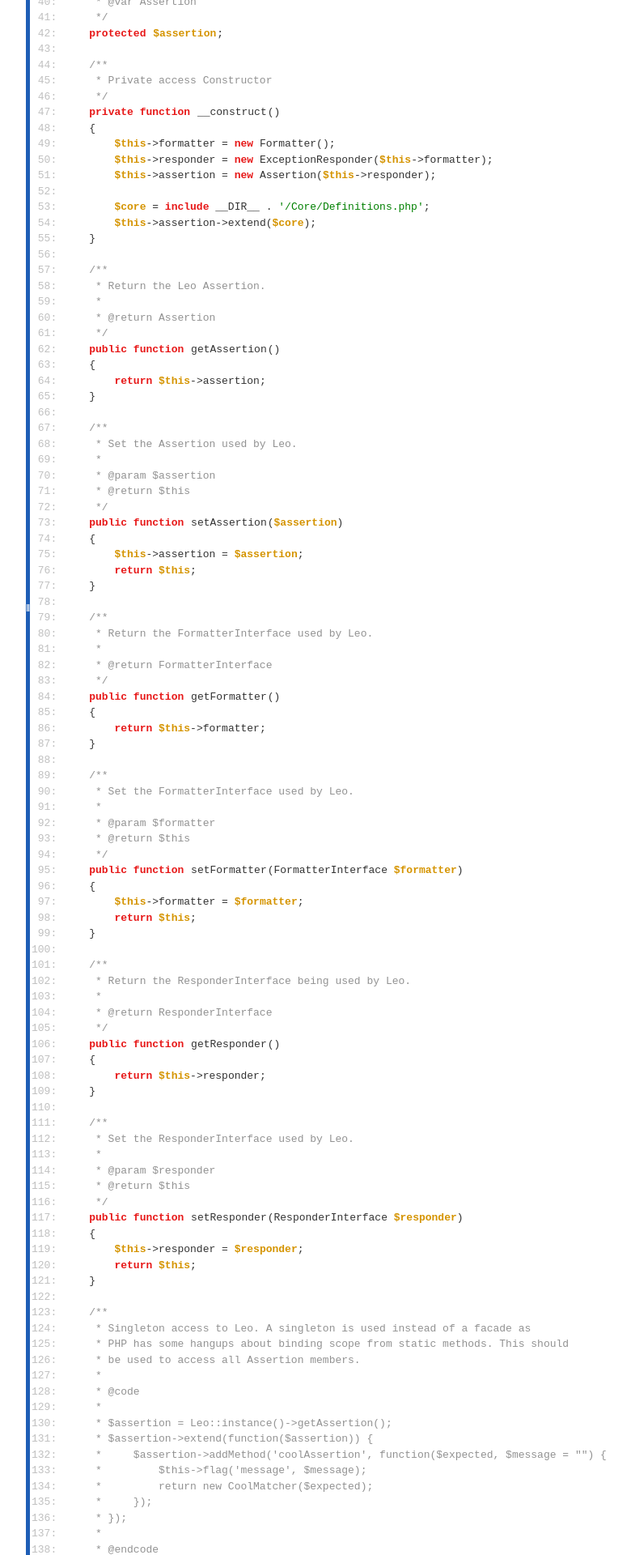
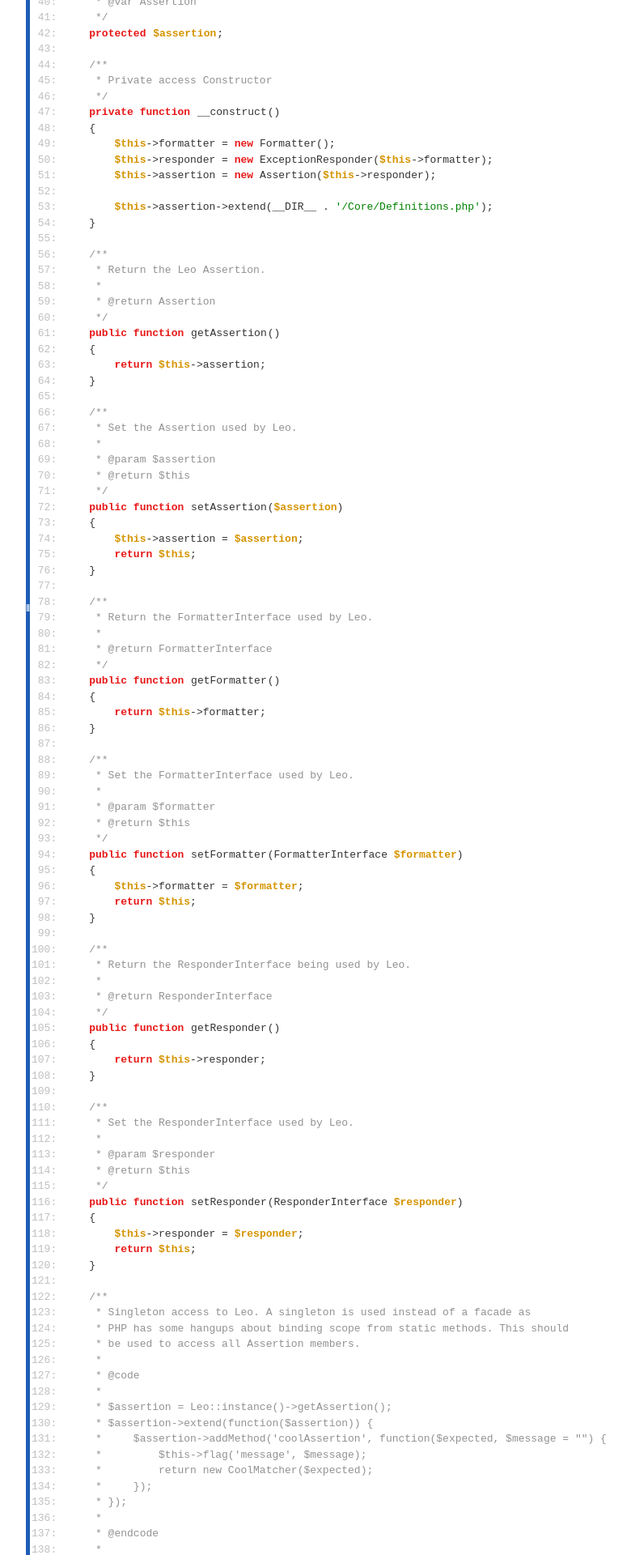
Before and after one commit to peridot-php/leo, a Jekyll site: the page docs/source-class-Peridot.Leo.Leo.html, which Jekyll copies as it is, in a window 1280 px wide. Shown: the part 800-2720 px from the top of the page at 81% size, without its empty margins (238-1018 px from the left). Built offline with Jekyll 4.4.1, drawn with Linux system fonts in a browser that asks for light colours; some of the changed text lies outside the part shown.

Commit message:
update assertion api docs

```diff
--- a/docs/source-class-Peridot.Leo.Leo.html
+++ b/docs/source-class-Peridot.Leo.Leo.html
@@ -152,104 +152,103 @@
 </span><span id="50" class="l"><a class="l" href="#50"> 50: </a>        <span class="php-var">$this</span>-&gt;responder = <span class="php-keyword1">new</span> ExceptionResponder(<span class="php-var">$this</span>-&gt;formatter);
 </span><span id="51" class="l"><a class="l" href="#51"> 51: </a>        <span class="php-var">$this</span>-&gt;assertion = <span class="php-keyword1">new</span> Assertion(<span class="php-var">$this</span>-&gt;responder);
 </span><span id="52" class="l"><a class="l" href="#52"> 52: </a>
-</span><span id="53" class="l"><a class="l" href="#53"> 53: </a>        <span class="php-var">$core</span> = <span class="php-keyword1">include</span> __DIR__ . <span class="php-quote">'/Core/Definitions.php'</span>;
-</span><span id="54" class="l"><a class="l" href="#54"> 54: </a>        <span class="php-var">$this</span>-&gt;assertion-&gt;extend(<span class="php-var">$core</span>);
-</span><span id="55" class="l"><a class="l" href="#55"> 55: </a>    }
-</span><span id="56" class="l"><a class="l" href="#56"> 56: </a>
-</span><span id="57" class="l"><a class="l" href="#57"> 57: </a>    <span class="php-comment">/**
-</span></span><span id="58" class="l"><a class="l" href="#58"> 58: </a><span class="php-comment">     * Return the Leo Assertion.
-</span></span><span id="59" class="l"><a class="l" href="#59"> 59: </a><span class="php-comment">     *
-</span></span><span id="60" class="l"><a class="l" href="#60"> 60: </a><span class="php-comment">     * @return Assertion
-</span></span><span id="61" class="l"><a class="l" href="#61"> 61: </a><span class="php-comment">     */</span>
-</span><span id="62" class="l"><a class="l" href="#62"> 62: </a>    <span class="php-keyword1">public</span> <span class="php-keyword1">function</span> <a id="_getAssertion" href="#_getAssertion">getAssertion</a>()
-</span><span id="63" class="l"><a class="l" href="#63"> 63: </a>    {
-</span><span id="64" class="l"><a class="l" href="#64"> 64: </a>        <span class="php-keyword1">return</span> <span class="php-var">$this</span>-&gt;assertion;
-</span><span id="65" class="l"><a class="l" href="#65"> 65: </a>    }
-</span><span id="66" class="l"><a class="l" href="#66"> 66: </a>
-</span><span id="67" class="l"><a class="l" href="#67"> 67: </a>    <span class="php-comment">/**
-</span></span><span id="68" class="l"><a class="l" href="#68"> 68: </a><span class="php-comment">     * Set the Assertion used by Leo.
-</span></span><span id="69" class="l"><a class="l" href="#69"> 69: </a><span class="php-comment">     *
-</span></span><span id="70" class="l"><a class="l" href="#70"> 70: </a><span class="php-comment">     * @param $assertion
-</span></span><span id="71" class="l"><a class="l" href="#71"> 71: </a><span class="php-comment">     * @return $this
-</span></span><span id="72" class="l"><a class="l" href="#72"> 72: </a><span class="php-comment">     */</span>
-</span><span id="73" class="l"><a class="l" href="#73"> 73: </a>    <span class="php-keyword1">public</span> <span class="php-keyword1">function</span> <a id="_setAssertion" href="#_setAssertion">setAssertion</a>(<span class="php-var">$assertion</span>)
-</span><span id="74" class="l"><a class="l" href="#74"> 74: </a>    {
-</span><span id="75" class="l"><a class="l" href="#75"> 75: </a>        <span class="php-var">$this</span>-&gt;assertion = <span class="php-var">$assertion</span>;
-</span><span id="76" class="l"><a class="l" href="#76"> 76: </a>        <span class="php-keyword1">return</span> <span class="php-var">$this</span>;
-</span><span id="77" class="l"><a class="l" href="#77"> 77: </a>    }
-</span><span id="78" class="l"><a class="l" href="#78"> 78: </a>
-</span><span id="79" class="l"><a class="l" href="#79"> 79: </a>    <span class="php-comment">/**
-</span></span><span id="80" class="l"><a class="l" href="#80"> 80: </a><span class="php-comment">     * Return the FormatterInterface used by Leo.
-</span></span><span id="81" class="l"><a class="l" href="#81"> 81: </a><span class="php-comment">     *
-</span></span><span id="82" class="l"><a class="l" href="#82"> 82: </a><span class="php-comment">     * @return FormatterInterface
-</span></span><span id="83" class="l"><a class="l" href="#83"> 83: </a><span class="php-comment">     */</span>
-</span><span id="84" class="l"><a class="l" href="#84"> 84: </a>    <span class="php-keyword1">public</span> <span class="php-keyword1">function</span> <a id="_getFormatter" href="#_getFormatter">getFormatter</a>()
-</span><span id="85" class="l"><a class="l" href="#85"> 85: </a>    {
-</span><span id="86" class="l"><a class="l" href="#86"> 86: </a>        <span class="php-keyword1">return</span> <span class="php-var">$this</span>-&gt;formatter;
-</span><span id="87" class="l"><a class="l" href="#87"> 87: </a>    }
-</span><span id="88" class="l"><a class="l" href="#88"> 88: </a>
-</span><span id="89" class="l"><a class="l" href="#89"> 89: </a>    <span class="php-comment">/**
-</span></span><span id="90" class="l"><a class="l" href="#90"> 90: </a><span class="php-comment">     * Set the FormatterInterface used by Leo.
-</span></span><span id="91" class="l"><a class="l" href="#91"> 91: </a><span class="php-comment">     *
-</span></span><span id="92" class="l"><a class="l" href="#92"> 92: </a><span class="php-comment">     * @param $formatter
-</span></span><span id="93" class="l"><a class="l" href="#93"> 93: </a><span class="php-comment">     * @return $this
-</span></span><span id="94" class="l"><a class="l" href="#94"> 94: </a><span class="php-comment">     */</span>
-</span><span id="95" class="l"><a class="l" href="#95"> 95: </a>    <span class="php-keyword1">public</span> <span class="php-keyword1">function</span> <a id="_setFormatter" href="#_setFormatter">setFormatter</a>(FormatterInterface <span class="php-var">$formatter</span>)
-</span><span id="96" class="l"><a class="l" href="#96"> 96: </a>    {
-</span><span id="97" class="l"><a class="l" href="#97"> 97: </a>        <span class="php-var">$this</span>-&gt;formatter = <span class="php-var">$formatter</span>;
-</span><span id="98" class="l"><a class="l" href="#98"> 98: </a>        <span class="php-keyword1">return</span> <span class="php-var">$this</span>;
-</span><span id="99" class="l"><a class="l" href="#99"> 99: </a>    }
-</span><span id="100" class="l"><a class="l" href="#100">100: </a>
-</span><span id="101" class="l"><a class="l" href="#101">101: </a>    <span class="php-comment">/**
-</span></span><span id="102" class="l"><a class="l" href="#102">102: </a><span class="php-comment">     * Return the ResponderInterface being used by Leo.
-</span></span><span id="103" class="l"><a class="l" href="#103">103: </a><span class="php-comment">     *
-</span></span><span id="104" class="l"><a class="l" href="#104">104: </a><span class="php-comment">     * @return ResponderInterface
-</span></span><span id="105" class="l"><a class="l" href="#105">105: </a><span class="php-comment">     */</span>
-</span><span id="106" class="l"><a class="l" href="#106">106: </a>    <span class="php-keyword1">public</span> <span class="php-keyword1">function</span> <a id="_getResponder" href="#_getResponder">getResponder</a>()
-</span><span id="107" class="l"><a class="l" href="#107">107: </a>    {
-</span><span id="108" class="l"><a class="l" href="#108">108: </a>        <span class="php-keyword1">return</span> <span class="php-var">$this</span>-&gt;responder;
-</span><span id="109" class="l"><a class="l" href="#109">109: </a>    }
-</span><span id="110" class="l"><a class="l" href="#110">110: </a>
-</span><span id="111" class="l"><a class="l" href="#111">111: </a>    <span class="php-comment">/**
-</span></span><span id="112" class="l"><a class="l" href="#112">112: </a><span class="php-comment">     * Set the ResponderInterface used by Leo.
-</span></span><span id="113" class="l"><a class="l" href="#113">113: </a><span class="php-comment">     *
-</span></span><span id="114" class="l"><a class="l" href="#114">114: </a><span class="php-comment">     * @param $responder
-</span></span><span id="115" class="l"><a class="l" href="#115">115: </a><span class="php-comment">     * @return $this
-</span></span><span id="116" class="l"><a class="l" href="#116">116: </a><span class="php-comment">     */</span>
-</span><span id="117" class="l"><a class="l" href="#117">117: </a>    <span class="php-keyword1">public</span> <span class="php-keyword1">function</span> <a id="_setResponder" href="#_setResponder">setResponder</a>(ResponderInterface <span class="php-var">$responder</span>)
-</span><span id="118" class="l"><a class="l" href="#118">118: </a>    {
-</span><span id="119" class="l"><a class="l" href="#119">119: </a>        <span class="php-var">$this</span>-&gt;responder = <span class="php-var">$responder</span>;
-</span><span id="120" class="l"><a class="l" href="#120">120: </a>        <span class="php-keyword1">return</span> <span class="php-var">$this</span>;
-</span><span id="121" class="l"><a class="l" href="#121">121: </a>    }
-</span><span id="122" class="l"><a class="l" href="#122">122: </a>
-</span><span id="123" class="l"><a class="l" href="#123">123: </a>    <span class="php-comment">/**
-</span></span><span id="124" class="l"><a class="l" href="#124">124: </a><span class="php-comment">     * Singleton access to Leo. A singleton is used instead of a facade as
-</span></span><span id="125" class="l"><a class="l" href="#125">125: </a><span class="php-comment">     * PHP has some hangups about binding scope from static methods. This should
-</span></span><span id="126" class="l"><a class="l" href="#126">126: </a><span class="php-comment">     * be used to access all Assertion members.
-</span></span><span id="127" class="l"><a class="l" href="#127">127: </a><span class="php-comment">     *
-</span></span><span id="128" class="l"><a class="l" href="#128">128: </a><span class="php-comment">     * @code
-</span></span><span id="129" class="l"><a class="l" href="#129">129: </a><span class="php-comment">     *
-</span></span><span id="130" class="l"><a class="l" href="#130">130: </a><span class="php-comment">     * $assertion = Leo::instance()-&gt;getAssertion();
-</span></span><span id="131" class="l"><a class="l" href="#131">131: </a><span class="php-comment">     * $assertion-&gt;extend(function($assertion)) {
-</span></span><span id="132" class="l"><a class="l" href="#132">132: </a><span class="php-comment">     *     $assertion-&gt;addMethod('coolAssertion', function($expected, $message = &quot;&quot;) {
-</span></span><span id="133" class="l"><a class="l" href="#133">133: </a><span class="php-comment">     *         $this-&gt;flag('message', $message);
-</span></span><span id="134" class="l"><a class="l" href="#134">134: </a><span class="php-comment">     *         return new CoolMatcher($expected);
-</span></span><span id="135" class="l"><a class="l" href="#135">135: </a><span class="php-comment">     *     });
-</span></span><span id="136" class="l"><a class="l" href="#136">136: </a><span class="php-comment">     * });
-</span></span><span id="137" class="l"><a class="l" href="#137">137: </a><span class="php-comment">     *
-</span></span><span id="138" class="l"><a class="l" href="#138">138: </a><span class="php-comment">     * @endcode
-</span></span><span id="139" class="l"><a class="l" href="#139">139: </a><span class="php-comment">     *
-</span></span><span id="140" class="l"><a class="l" href="#140">140: </a><span class="php-comment">     * @return Leo
-</span></span><span id="141" class="l"><a class="l" href="#141">141: </a><span class="php-comment">     */</span>
-</span><span id="142" class="l"><a class="l" href="#142">142: </a>    <span class="php-keyword1">public</span> <span class="php-keyword1">static</span> <span class="php-keyword1">function</span> <a id="_instance" href="#_instance">instance</a>()
-</span><span id="143" class="l"><a class="l" href="#143">143: </a>    {
-</span><span id="144" class="l"><a class="l" href="#144">144: </a>        <span class="php-keyword1">if</span> (! self::<span class="php-var">$instance</span>) {
-</span><span id="145" class="l"><a class="l" href="#145">145: </a>            self::<span class="php-var">$instance</span> = <span class="php-keyword1">new</span> Leo();
-</span><span id="146" class="l"><a class="l" href="#146">146: </a>        }
-</span><span id="147" class="l"><a class="l" href="#147">147: </a>        <span class="php-keyword1">return</span> self::<span class="php-var">$instance</span>;
-</span><span id="148" class="l"><a class="l" href="#148">148: </a>    }
-</span><span id="149" class="l"><a class="l" href="#149">149: </a>}
-</span><span id="150" class="l"><a class="l" href="#150">150: </a></span></code></pre>
+</span><span id="53" class="l"><a class="l" href="#53"> 53: </a>        <span class="php-var">$this</span>-&gt;assertion-&gt;extend(__DIR__ . <span class="php-quote">'/Core/Definitions.php'</span>);
+</span><span id="54" class="l"><a class="l" href="#54"> 54: </a>    }
+</span><span id="55" class="l"><a class="l" href="#55"> 55: </a>
+</span><span id="56" class="l"><a class="l" href="#56"> 56: </a>    <span class="php-comment">/**
+</span></span><span id="57" class="l"><a class="l" href="#57"> 57: </a><span class="php-comment">     * Return the Leo Assertion.
+</span></span><span id="58" class="l"><a class="l" href="#58"> 58: </a><span class="php-comment">     *
+</span></span><span id="59" class="l"><a class="l" href="#59"> 59: </a><span class="php-comment">     * @return Assertion
+</span></span><span id="60" class="l"><a class="l" href="#60"> 60: </a><span class="php-comment">     */</span>
+</span><span id="61" class="l"><a class="l" href="#61"> 61: </a>    <span class="php-keyword1">public</span> <span class="php-keyword1">function</span> <a id="_getAssertion" href="#_getAssertion">getAssertion</a>()
+</span><span id="62" class="l"><a class="l" href="#62"> 62: </a>    {
+</span><span id="63" class="l"><a class="l" href="#63"> 63: </a>        <span class="php-keyword1">return</span> <span class="php-var">$this</span>-&gt;assertion;
+</span><span id="64" class="l"><a class="l" href="#64"> 64: </a>    }
+</span><span id="65" class="l"><a class="l" href="#65"> 65: </a>
+</span><span id="66" class="l"><a class="l" href="#66"> 66: </a>    <span class="php-comment">/**
+</span></span><span id="67" class="l"><a class="l" href="#67"> 67: </a><span class="php-comment">     * Set the Assertion used by Leo.
+</span></span><span id="68" class="l"><a class="l" href="#68"> 68: </a><span class="php-comment">     *
+</span></span><span id="69" class="l"><a class="l" href="#69"> 69: </a><span class="php-comment">     * @param $assertion
+</span></span><span id="70" class="l"><a class="l" href="#70"> 70: </a><span class="php-comment">     * @return $this
+</span></span><span id="71" class="l"><a class="l" href="#71"> 71: </a><span class="php-comment">     */</span>
+</span><span id="72" class="l"><a class="l" href="#72"> 72: </a>    <span class="php-keyword1">public</span> <span class="php-keyword1">function</span> <a id="_setAssertion" href="#_setAssertion">setAssertion</a>(<span class="php-var">$assertion</span>)
+</span><span id="73" class="l"><a class="l" href="#73"> 73: </a>    {
+</span><span id="74" class="l"><a class="l" href="#74"> 74: </a>        <span class="php-var">$this</span>-&gt;assertion = <span class="php-var">$assertion</span>;
+</span><span id="75" class="l"><a class="l" href="#75"> 75: </a>        <span class="php-keyword1">return</span> <span class="php-var">$this</span>;
+</span><span id="76" class="l"><a class="l" href="#76"> 76: </a>    }
+</span><span id="77" class="l"><a class="l" href="#77"> 77: </a>
+</span><span id="78" class="l"><a class="l" href="#78"> 78: </a>    <span class="php-comment">/**
+</span></span><span id="79" class="l"><a class="l" href="#79"> 79: </a><span class="php-comment">     * Return the FormatterInterface used by Leo.
+</span></span><span id="80" class="l"><a class="l" href="#80"> 80: </a><span class="php-comment">     *
+</span></span><span id="81" class="l"><a class="l" href="#81"> 81: </a><span class="php-comment">     * @return FormatterInterface
+</span></span><span id="82" class="l"><a class="l" href="#82"> 82: </a><span class="php-comment">     */</span>
+</span><span id="83" class="l"><a class="l" href="#83"> 83: </a>    <span class="php-keyword1">public</span> <span class="php-keyword1">function</span> <a id="_getFormatter" href="#_getFormatter">getFormatter</a>()
+</span><span id="84" class="l"><a class="l" href="#84"> 84: </a>    {
+</span><span id="85" class="l"><a class="l" href="#85"> 85: </a>        <span class="php-keyword1">return</span> <span class="php-var">$this</span>-&gt;formatter;
+</span><span id="86" class="l"><a class="l" href="#86"> 86: </a>    }
+</span><span id="87" class="l"><a class="l" href="#87"> 87: </a>
+</span><span id="88" class="l"><a class="l" href="#88"> 88: </a>    <span class="php-comment">/**
+</span></span><span id="89" class="l"><a class="l" href="#89"> 89: </a><span class="php-comment">     * Set the FormatterInterface used by Leo.
+</span></span><span id="90" class="l"><a class="l" href="#90"> 90: </a><span class="php-comment">     *
+</span></span><span id="91" class="l"><a class="l" href="#91"> 91: </a><span class="php-comment">     * @param $formatter
+</span></span><span id="92" class="l"><a class="l" href="#92"> 92: </a><span class="php-comment">     * @return $this
+</span></span><span id="93" class="l"><a class="l" href="#93"> 93: </a><span class="php-comment">     */</span>
+</span><span id="94" class="l"><a class="l" href="#94"> 94: </a>    <span class="php-keyword1">public</span> <span class="php-keyword1">function</span> <a id="_setFormatter" href="#_setFormatter">setFormatter</a>(FormatterInterface <span class="php-var">$formatter</span>)
+</span><span id="95" class="l"><a class="l" href="#95"> 95: </a>    {
+</span><span id="96" class="l"><a class="l" href="#96"> 96: </a>        <span class="php-var">$this</span>-&gt;formatter = <span class="php-var">$formatter</span>;
+</span><span id="97" class="l"><a class="l" href="#97"> 97: </a>        <span class="php-keyword1">return</span> <span class="php-var">$this</span>;
+</span><span id="98" class="l"><a class="l" href="#98"> 98: </a>    }
+</span><span id="99" class="l"><a class="l" href="#99"> 99: </a>
+</span><span id="100" class="l"><a class="l" href="#100">100: </a>    <span class="php-comment">/**
+</span></span><span id="101" class="l"><a class="l" href="#101">101: </a><span class="php-comment">     * Return the ResponderInterface being used by Leo.
+</span></span><span id="102" class="l"><a class="l" href="#102">102: </a><span class="php-comment">     *
+</span></span><span id="103" class="l"><a class="l" href="#103">103: </a><span class="php-comment">     * @return ResponderInterface
+</span></span><span id="104" class="l"><a class="l" href="#104">104: </a><span class="php-comment">     */</span>
+</span><span id="105" class="l"><a class="l" href="#105">105: </a>    <span class="php-keyword1">public</span> <span class="php-keyword1">function</span> <a id="_getResponder" href="#_getResponder">getResponder</a>()
+</span><span id="106" class="l"><a class="l" href="#106">106: </a>    {
+</span><span id="107" class="l"><a class="l" href="#107">107: </a>        <span class="php-keyword1">return</span> <span class="php-var">$this</span>-&gt;responder;
+</span><span id="108" class="l"><a class="l" href="#108">108: </a>    }
+</span><span id="109" class="l"><a class="l" href="#109">109: </a>
+</span><span id="110" class="l"><a class="l" href="#110">110: </a>    <span class="php-comment">/**
+</span></span><span id="111" class="l"><a class="l" href="#111">111: </a><span class="php-comment">     * Set the ResponderInterface used by Leo.
+</span></span><span id="112" class="l"><a class="l" href="#112">112: </a><span class="php-comment">     *
+</span></span><span id="113" class="l"><a class="l" href="#113">113: </a><span class="php-comment">     * @param $responder
+</span></span><span id="114" class="l"><a class="l" href="#114">114: </a><span class="php-comment">     * @return $this
+</span></span><span id="115" class="l"><a class="l" href="#115">115: </a><span class="php-comment">     */</span>
+</span><span id="116" class="l"><a class="l" href="#116">116: </a>    <span class="php-keyword1">public</span> <span class="php-keyword1">function</span> <a id="_setResponder" href="#_setResponder">setResponder</a>(ResponderInterface <span class="php-var">$responder</span>)
+</span><span id="117" class="l"><a class="l" href="#117">117: </a>    {
+</span><span id="118" class="l"><a class="l" href="#118">118: </a>        <span class="php-var">$this</span>-&gt;responder = <span class="php-var">$responder</span>;
+</span><span id="119" class="l"><a class="l" href="#119">119: </a>        <span class="php-keyword1">return</span> <span class="php-var">$this</span>;
+</span><span id="120" class="l"><a class="l" href="#120">120: </a>    }
+</span><span id="121" class="l"><a class="l" href="#121">121: </a>
+</span><span id="122" class="l"><a class="l" href="#122">122: </a>    <span class="php-comment">/**
+</span></span><span id="123" class="l"><a class="l" href="#123">123: </a><span class="php-comment">     * Singleton access to Leo. A singleton is used instead of a facade as
+</span></span><span id="124" class="l"><a class="l" href="#124">124: </a><span class="php-comment">     * PHP has some hangups about binding scope from static methods. This should
+</span></span><span id="125" class="l"><a class="l" href="#125">125: </a><span class="php-comment">     * be used to access all Assertion members.
+</span></span><span id="126" class="l"><a class="l" href="#126">126: </a><span class="php-comment">     *
+</span></span><span id="127" class="l"><a class="l" href="#127">127: </a><span class="php-comment">     * @code
+</span></span><span id="128" class="l"><a class="l" href="#128">128: </a><span class="php-comment">     *
+</span></span><span id="129" class="l"><a class="l" href="#129">129: </a><span class="php-comment">     * $assertion = Leo::instance()-&gt;getAssertion();
+</span></span><span id="130" class="l"><a class="l" href="#130">130: </a><span class="php-comment">     * $assertion-&gt;extend(function($assertion)) {
+</span></span><span id="131" class="l"><a class="l" href="#131">131: </a><span class="php-comment">     *     $assertion-&gt;addMethod('coolAssertion', function($expected, $message = &quot;&quot;) {
+</span></span><span id="132" class="l"><a class="l" href="#132">132: </a><span class="php-comment">     *         $this-&gt;flag('message', $message);
+</span></span><span id="133" class="l"><a class="l" href="#133">133: </a><span class="php-comment">     *         return new CoolMatcher($expected);
+</span></span><span id="134" class="l"><a class="l" href="#134">134: </a><span class="php-comment">     *     });
+</span></span><span id="135" class="l"><a class="l" href="#135">135: </a><span class="php-comment">     * });
+</span></span><span id="136" class="l"><a class="l" href="#136">136: </a><span class="php-comment">     *
+</span></span><span id="137" class="l"><a class="l" href="#137">137: </a><span class="php-comment">     * @endcode
+</span></span><span id="138" class="l"><a class="l" href="#138">138: </a><span class="php-comment">     *
+</span></span><span id="139" class="l"><a class="l" href="#139">139: </a><span class="php-comment">     * @return Leo
+</span></span><span id="140" class="l"><a class="l" href="#140">140: </a><span class="php-comment">     */</span>
+</span><span id="141" class="l"><a class="l" href="#141">141: </a>    <span class="php-keyword1">public</span> <span class="php-keyword1">static</span> <span class="php-keyword1">function</span> <a id="_instance" href="#_instance">instance</a>()
+</span><span id="142" class="l"><a class="l" href="#142">142: </a>    {
+</span><span id="143" class="l"><a class="l" href="#143">143: </a>        <span class="php-keyword1">if</span> (! self::<span class="php-var">$instance</span>) {
+</span><span id="144" class="l"><a class="l" href="#144">144: </a>            self::<span class="php-var">$instance</span> = <span class="php-keyword1">new</span> Leo();
+</span><span id="145" class="l"><a class="l" href="#145">145: </a>        }
+</span><span id="146" class="l"><a class="l" href="#146">146: </a>        <span class="php-keyword1">return</span> self::<span class="php-var">$instance</span>;
+</span><span id="147" class="l"><a class="l" href="#147">147: </a>    }
+</span><span id="148" class="l"><a class="l" href="#148">148: </a>}
+</span><span id="149" class="l"><a class="l" href="#149">149: </a></span></code></pre>
 
 	<div id="footer">
 		Leo API documentation generated by <a href="http://apigen.org">ApiGen</a>
```
Also changed, not shown: docs/class-Peridot.Leo.Assertion.html (+9 -9 lines), docs/class-Peridot.Leo.Leo.html (+8 -8 lines), docs/source-class-Peridot.Leo.Assertion.html (+60 -52 lines).
